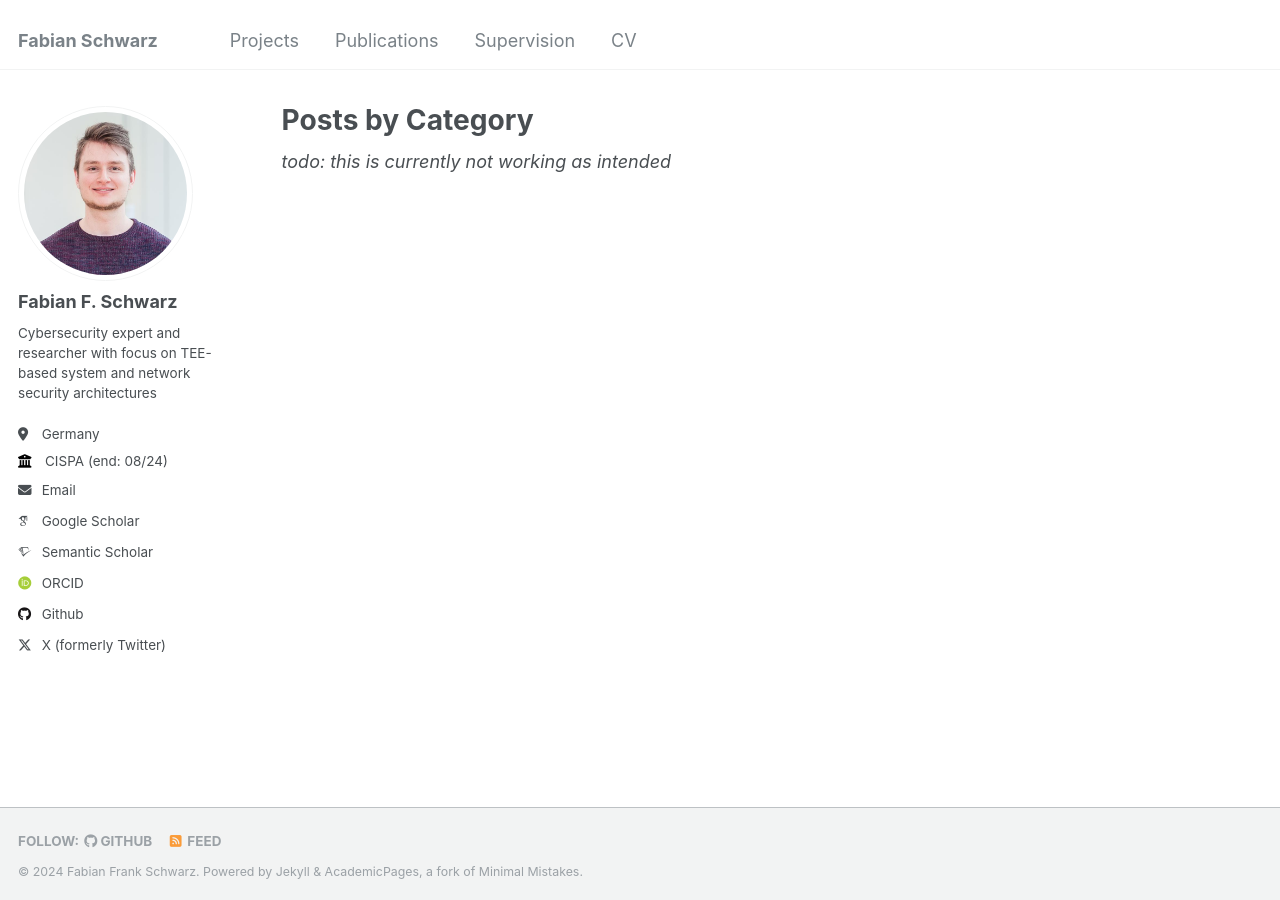
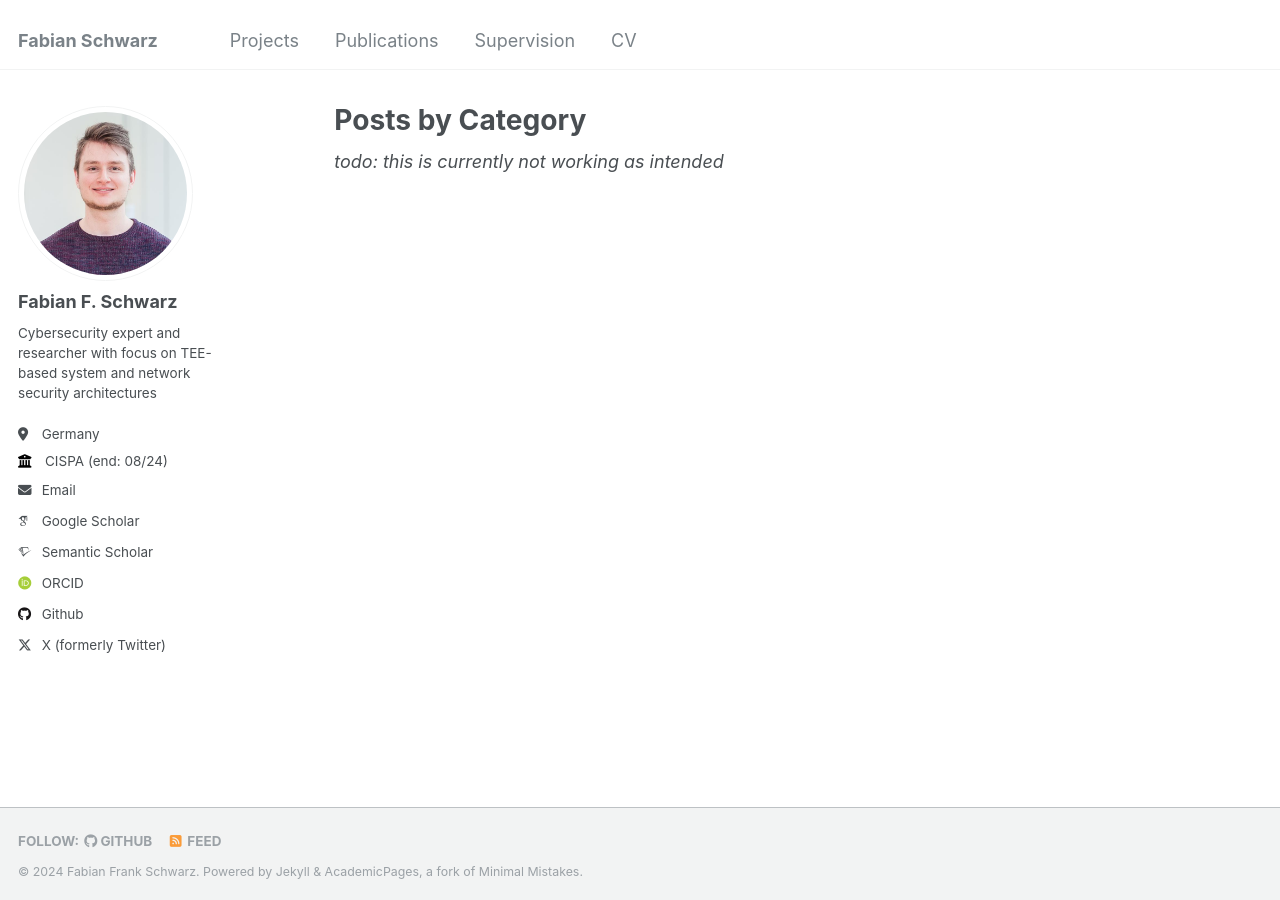
Before and after one commit to fa-schwarz/fa-schwarz.github.io, a Jekyll site: the page built from _pages/category-archive.html, in a window 1280 px wide. Built offline with Jekyll 4.4.1, drawn with Linux system fonts in a browser that asks for light colours; some web fonts are replaced.

Commit message:
Increase prefix of archive/nav to prevent sidebar overlap

```diff
--- a/_sass/_archive.scss
+++ b/_sass/_archive.scss
@@ -11,7 +11,7 @@
 
   @include breakpoint($large) {
     @include span(10 of 12 last);
-    @include prefix(0.5 of 12);
+    @include prefix(1 of 12);
   }
 
   a {
--- a/_sass/_navigation.scss
+++ b/_sass/_navigation.scss
@@ -38,7 +38,7 @@
     }
 
     @include breakpoint($x-large) {
-      @include prefix(0.5 of 12);
+      @include prefix(1 of 12);
     }
   }
 
```
